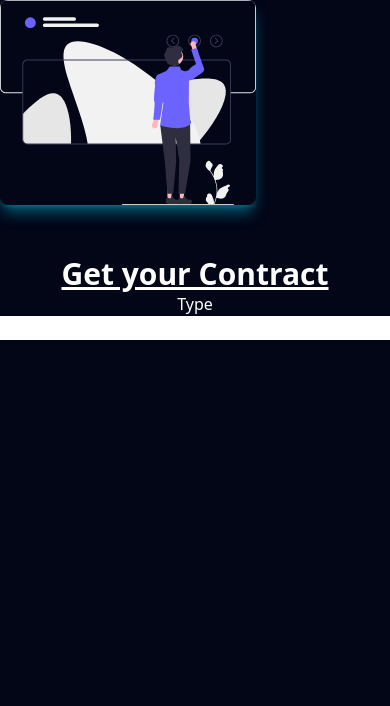
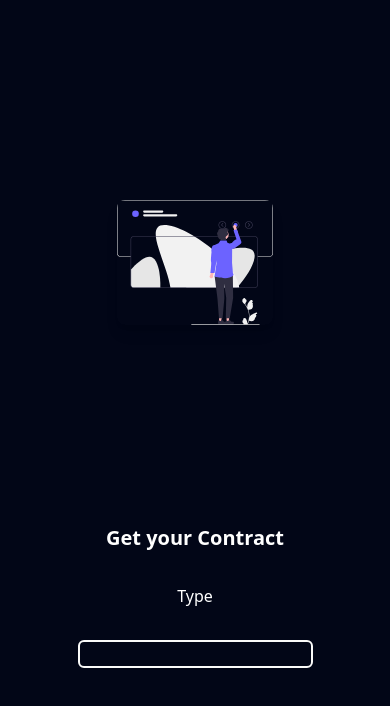
Before and after one commit to rohitkori/Contract-web-portal, a React (Vite) app in the folder Contract-web-app/: page / in a window 390 px wide. Shown: the top 706 px of the page. Built offline with nearby package versions, Linux system fonts and the light colour scheme.

Commit message:
trying to make responsive

```diff
--- a/Contract-web-app/src/components/Homepage.jsx
+++ b/Contract-web-app/src/components/Homepage.jsx
@@ -3,22 +3,20 @@ const Homepage = () => {
 
   return (
     <>
-      <div className="bg-slate-950 min-h-screen w-screen md:flex justify-evenly items-center text-center text-white ">
-        <div className="h-64 w-64">
+      <div className="bg-slate-950 min-h-screen w-screen pt-4  flex flex-col md:flex-row justify-evenly items-center text-center text-white ">
+        <div className="h-2/5 w-2/5 ">
           <img
             src={homepage_image}
-            className="rounded-lg shadow-lg shadow-cyan-500/50 hover:shadow-blue-500/50"
+            className="rounded-lg shadow-lg my-6  hover:shadow-white/10"
             alt=""
           />
         </div>
         <div className="homepage-right-container flex flex-col">
-          <h1 className="text-3xl font-bold underline text-center text-white">
+          <h1 className=" text-xl sm:text-2xl md:text-4xl font-bold  text-center text-white my-4">
             Get your Contract
           </h1>
-          {/* <div> */}
-            <label htmlFor="type">Type</label>
-            <input type="text" name="type" />
-          {/* </div> */}
+          <label htmlFor="type" className="my-4">Type</label>
+            <input type="text" name="type" className="bg-slate-950 my-4 rounded-md border-2 border-stone-50" />
         </div>
       </div>
     </>
```
